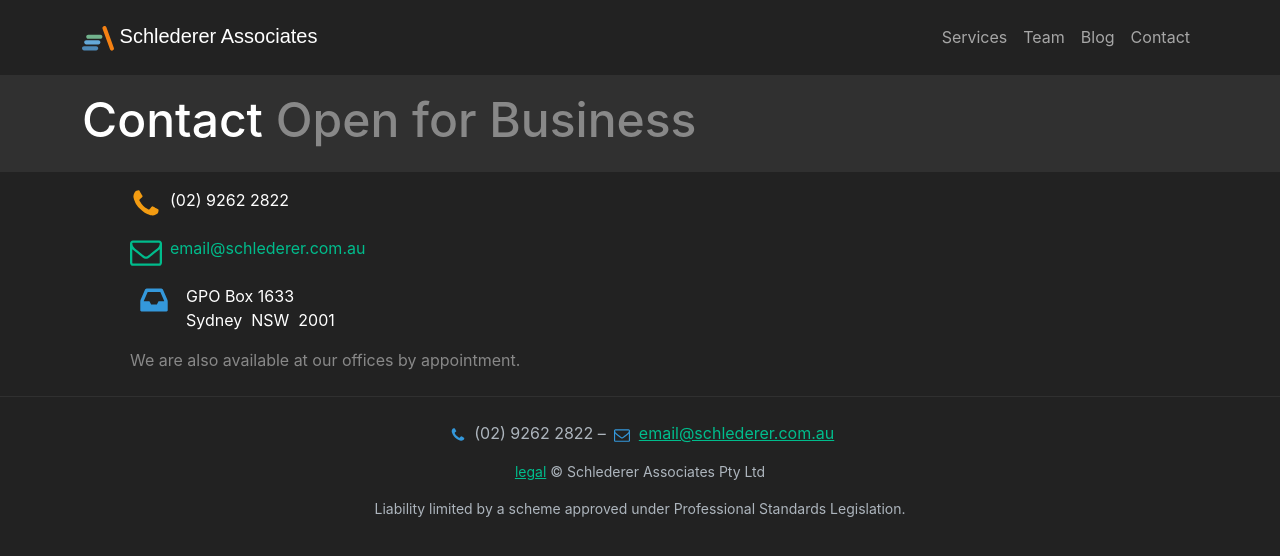
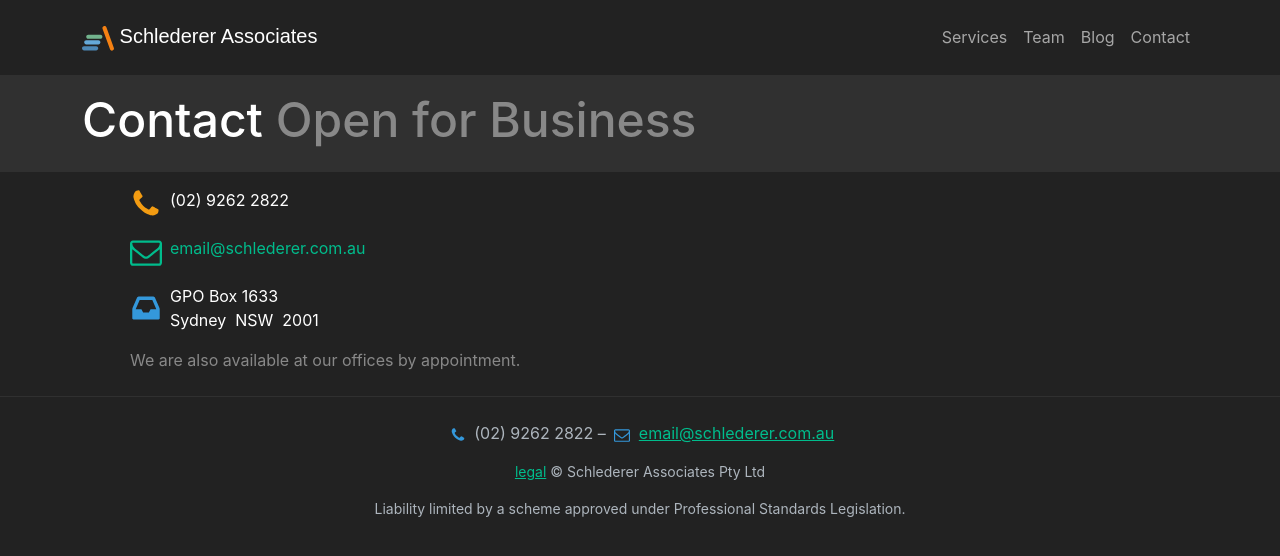
Before and after one commit to Mforcer/tax2, a Jekyll site: the page built from contact.html, in a window 1280 px wide. Shown: the top 556 px of the page. Built offline with Jekyll 4.4.1, drawn with Linux system fonts in a browser that asks for light colours.

Commit message:
Update contact.html

```diff
--- a/contact.html
+++ b/contact.html
@@ -17,7 +17,7 @@ lead:
         </svg>
         <a href="mailto:{{site.biz_email}}" class="text-decoration-none">{{site.biz_email}}</a>
     </p>
-    <p class="clearfix"><svg class="icon float-start me-2" width="3em" height="2em" fill="var(--bs-info)" viewBox="0 0 1792 1792" xmlns="http://www.w3.org/2000/svg">
+    <p class="clearfix"><svg class="icon float-start me-2" width="2em" height="3em" fill="var(--bs-info)" viewBox="0 0 1792 1792" xmlns="http://www.w3.org/2000/svg">
             <path id="fa-inbox" d="M1151 960h316q-1-3-2.5-8.5t-2.5-7.5l-212-496h-708l-212 496q-1 3-2.5 8.5t-2.5 7.5h316l95 192h320zm513 30v482q0 26-19 45t-45 19h-1408q-26 0-45-19t-19-45v-482q0-62 25-123l238-552q10-25 36.5-42t52.5-17h832q26 0 52.5 17t36.5 42l238 552q25 61 25 123z" />
         </svg>
         {{site.biz_post_box}}<br>
```
